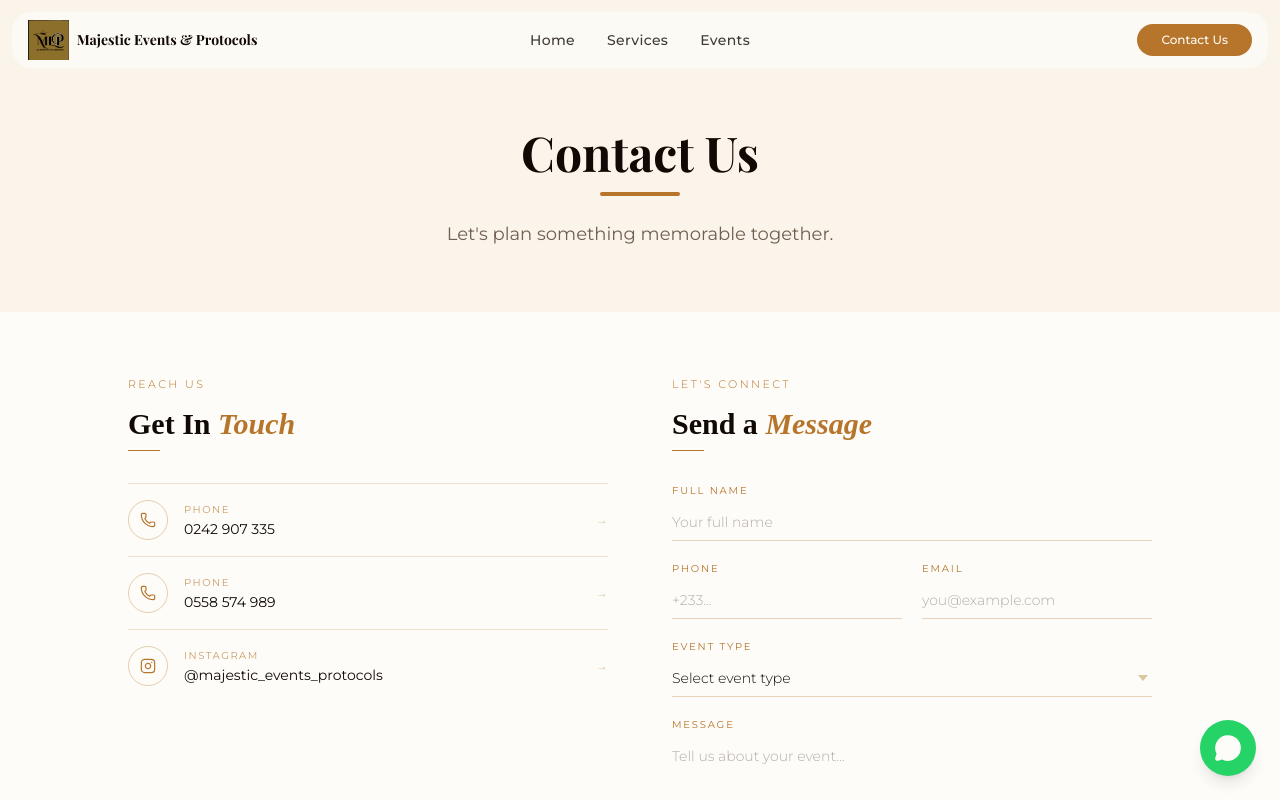
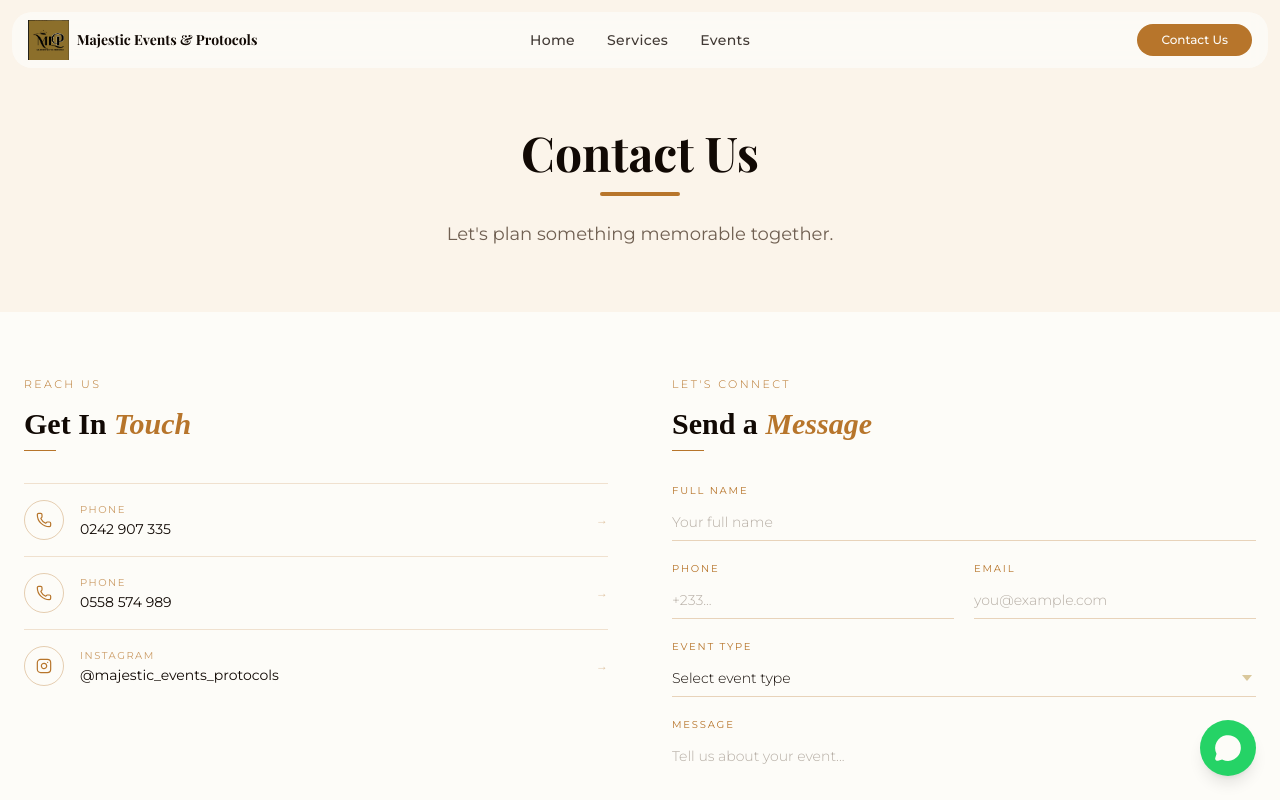
Before and after one commit to Mmabiaa/Majestic-Event-Protocols, a React (Vite) app in the folder ui/: page /contact in a window 1280 px wide. Shown: the top 800 px of the page. Built offline with nearby package versions, Linux system fonts and the light colour scheme; a web font is replaced by a local one.

Commit message:
ref(contact page): improved ui layout

```diff
--- a/ui/src/components/pages/contact/ContactPage.tsx
+++ b/ui/src/components/pages/contact/ContactPage.tsx
@@ -7,7 +7,7 @@
     <main>
       <ContactHero />
       <section className="py-16 px-6">
-        <div className="max-w-5xl mx-auto grid grid-cols-1 lg:grid-cols-2 gap-16">
+        <div className="max-w-7xl mx-auto grid grid-cols-1 lg:grid-cols-2 gap-16">
           <ContactInfo />
           <ContactMessageForm />
         </div>
```
